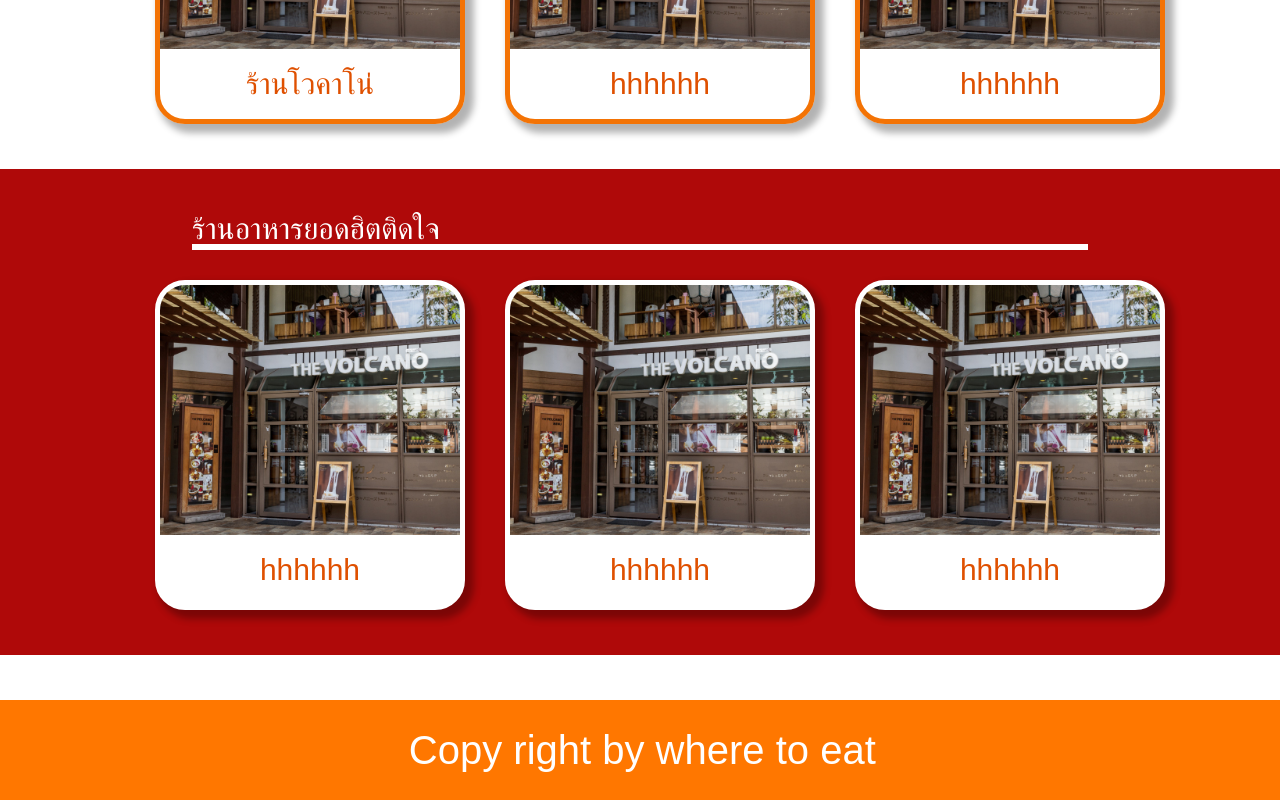
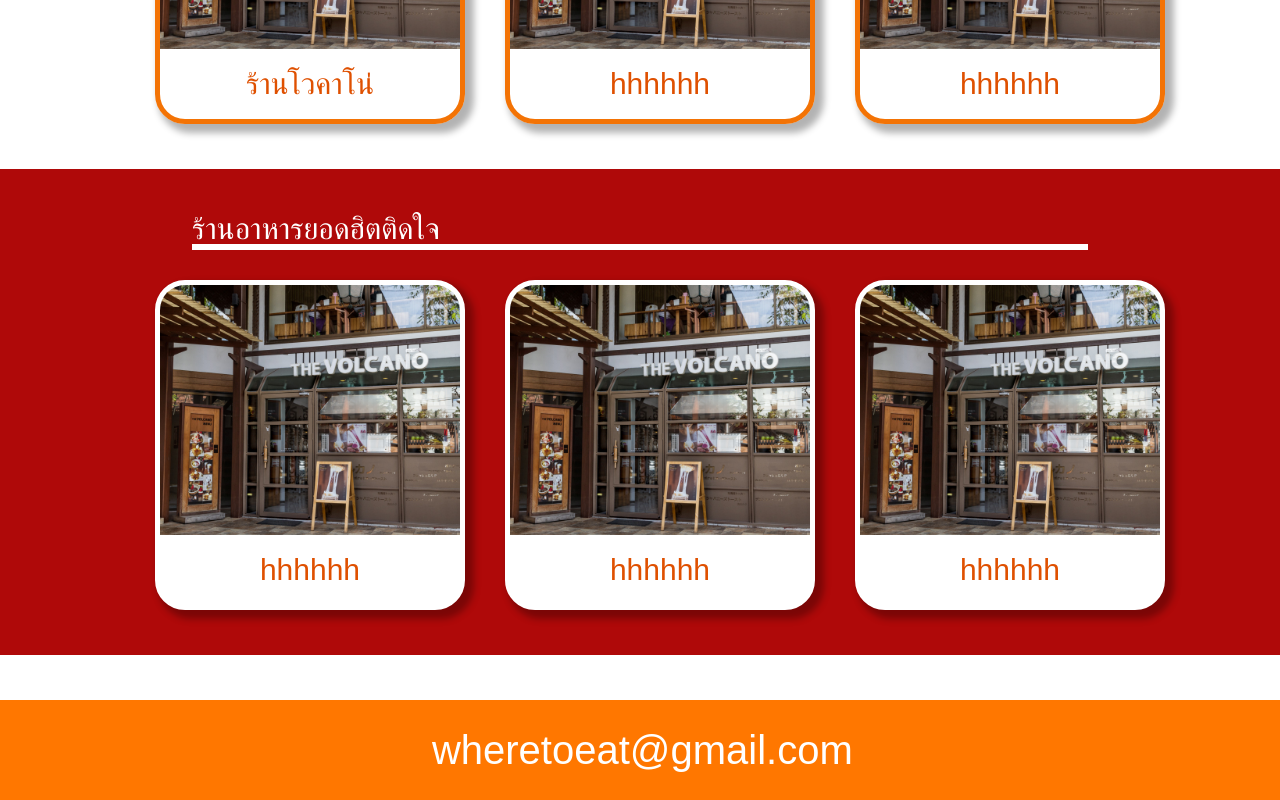
Before and after one commit to Acttion101/eatsomewhere-react, a React (Create React App) app: page / in a window 1280 px wide. Shown: the part 797-1597 px from the top of the page. Built offline with nearby package versions, Linux system fonts and the light colour scheme.

Commit message:
edit-footer/community/home/detail/login/register

```diff
--- a/src/components/Community/Content/index.js
+++ b/src/components/Community/Content/index.js
@@ -88,7 +88,7 @@ function Community () {
         </NavButtonHome>
       </BackContent>
       <Footer>
-        <TextFooter>Copy right by where to eat</TextFooter>
+        <TextFooter>wheretoeat@gmail.com</TextFooter>
       </Footer>
     </>
   )
--- a/src/components/Detail/Content/index.js
+++ b/src/components/Detail/Content/index.js
@@ -38,7 +38,7 @@ function Content () {
         </BoxInput>
       </Box>
       <Footer>
-        <TextFooter>Copy right by where to eat</TextFooter>
+        <TextFooter>wheretoeat@gmail.com</TextFooter>
       </Footer>
     </ContentDetail>
   )
--- a/src/components/Home/Content/index.js
+++ b/src/components/Home/Content/index.js
@@ -92,7 +92,7 @@ function Content () {
           </ContentDetail>
         </HomePromotion>
         <Footer>
-          <TextFooter>Copy right by where to eat</TextFooter>
+          <TextFooter>wheretoeat@gmail.com</TextFooter>
         </Footer>
       </ContentHome>
     </ContainerHome>
--- a/src/components/Login/Content/index.js
+++ b/src/components/Login/Content/index.js
@@ -37,7 +37,7 @@ function Content () {
         </ContentLogin>
       </ContainerLogin>
       <Footer>
-        <TextFooter>Copy right by where to eat</TextFooter>
+        <TextFooter>wheretoeat@gmail.com</TextFooter>
       </Footer>
     </>
   )
--- a/src/components/Login/Navbar/index.js
+++ b/src/components/Login/Navbar/index.js
@@ -2,9 +2,7 @@ import React from 'react'
 import {
   NavContainerLogin,
   NavButtonLogin,
-  NavButtonHome,
-  Hello,
-  NavButtonNews
+  Hello
 } from './styled'
 import { Link } from 'react-router-dom'
 import { Text, Logo } from '../../Typography'
@@ -16,17 +14,8 @@ function Navbar () {
         <Text>WHERE TO EAT</Text>
       </Logo>
       <Hello>
-        <Link to='/'>
-          <NavButtonHome> หน้าหลัก</NavButtonHome>
-        </Link>
-        <Link to='/community'>
-          <NavButtonLogin> ชุมชน </NavButtonLogin>
-        </Link>
-        <Link to='/news'>
-          <NavButtonNews> ข่าวสาร</NavButtonNews>
-        </Link>
         <Link to='/register'>
-          <NavButtonLogin> เข้าสู่ระบบ </NavButtonLogin>
+          <NavButtonLogin> ลงทะเบียน </NavButtonLogin>
         </Link>
 
       </Hello>
--- a/src/components/Register/Content/index.js
+++ b/src/components/Register/Content/index.js
@@ -72,7 +72,7 @@ function Content () {
           </FormRegister>
         </ContentRegister>
       </ContainerRegister>
-      <Footer><TextFooter>Copy right by where to eat</TextFooter></Footer>
+      <Footer><TextFooter>wheretoeat@gmail.com</TextFooter></Footer>
     </>
   )
 }
--- a/src/components/Register/Navbar/index.js
+++ b/src/components/Register/Navbar/index.js
@@ -1,5 +1,9 @@
 import React from 'react'
-import { NavContainerRegister, NavButtonRegister } from './styled'
+import {
+  NavContainerLogin,
+  NavButtonLogin,
+  Hello
+} from '../../Login/Navbar/styled'
 import {
   Text,
   Logo
@@ -8,16 +12,17 @@ import { Link } from 'react-router-dom'
 
 function Navbar () {
   return (
-    <NavContainerRegister>
+    <NavContainerLogin>
       <Logo>
         <Text>WHERE TO EAT</Text>
       </Logo>
-      <Link to='/login'>
-        <NavButtonRegister>
-          เข้าสู่ระบบ
-        </NavButtonRegister>
-      </Link>
-    </NavContainerRegister>
+      <Hello>
+        <Link to='/login'>
+          <NavButtonLogin> เข้าสู่ระบบ </NavButtonLogin>
+        </Link>
+
+      </Hello>
+    </NavContainerLogin>
   )
 }
 
```
